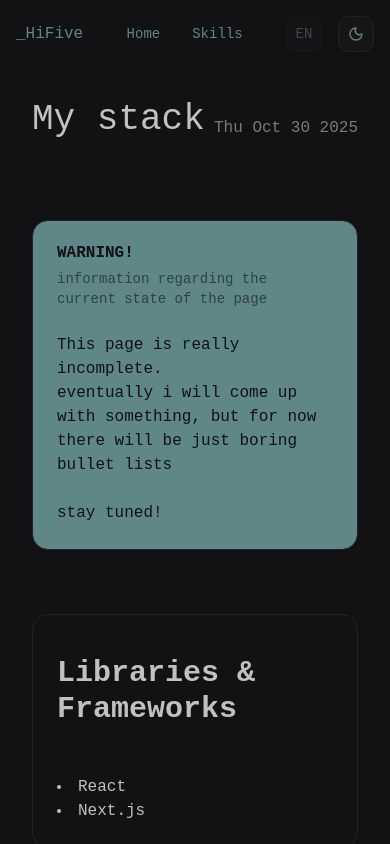
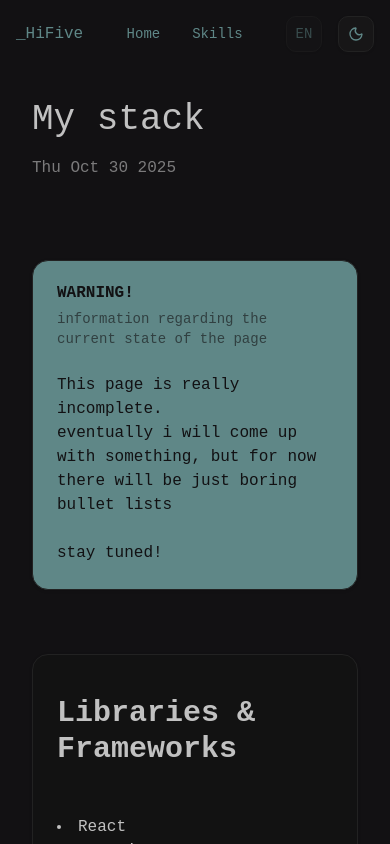
Before and after one commit to IHiFiveI/about-hifive, a React (Vite) app: page /skills in a window 390 px wide. Shown: the top 844 px of the page. Built offline with nearby package versions, Linux system fonts and the light colour scheme.

Commit message:
fix(ui): Adjusted `ArticleHeader` elements position and wrapping;

```diff
--- a/src/ui/article-header.tsx
+++ b/src/ui/article-header.tsx
@@ -14,12 +14,15 @@ export const ArticleHeader = ({
   return (
     <div
       className={clsx(
-        'mb-4 flex flex-wrap justify-between sm:flex-nowrap',
+        'mb-4 flex flex-wrap justify-between gap-4 sm:flex-nowrap',
         className
       )}
     >
       <h2 className="text-4xl">{title}</h2>
-      <time className="text-accent-foreground/60 self-end" dateTime={time}>
+      <time
+        className="text-accent-foreground/60 self-end text-nowrap"
+        dateTime={time}
+      >
         {new Date(time).toDateString()}
       </time>
     </div>
```
